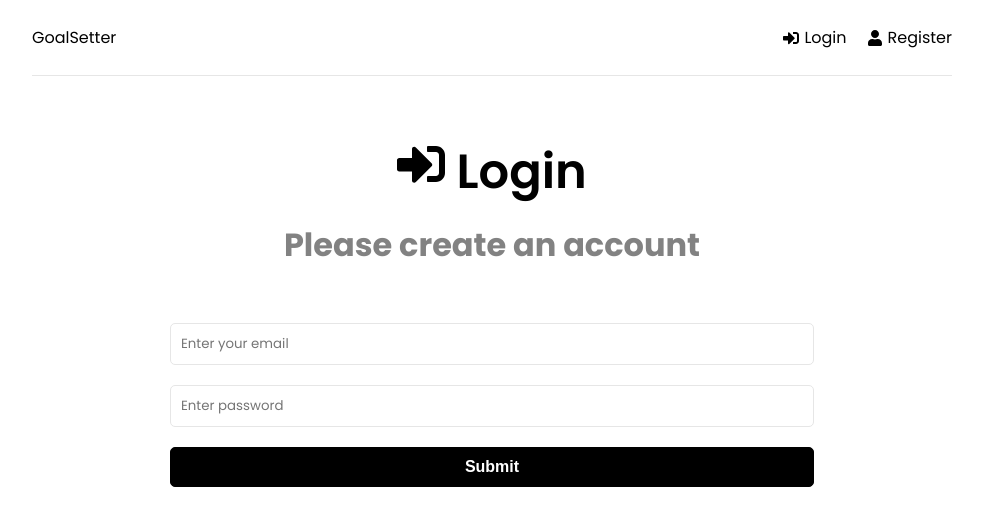
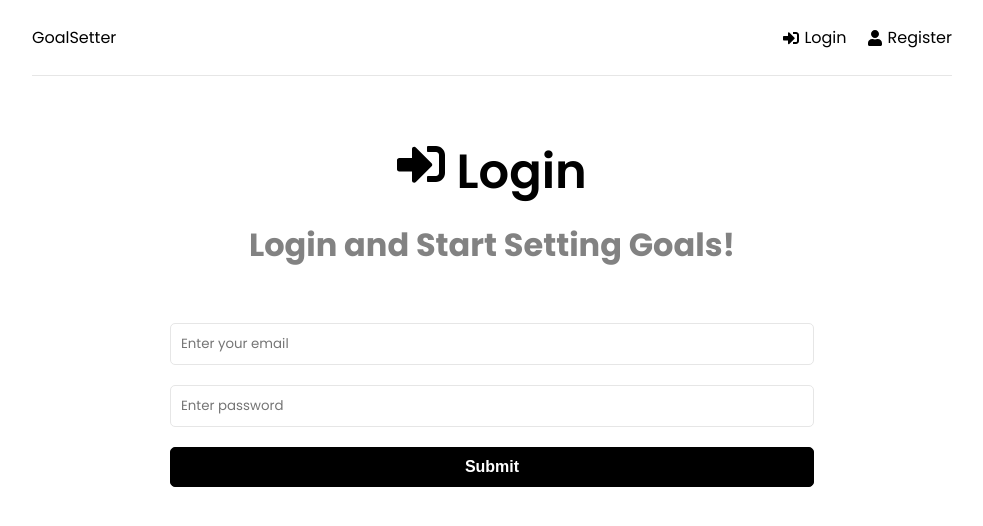
Before and after one commit to ErikBurton/mern-tut, a React (Create React App) app in the folder frontend/: page /login in a window 1280 px wide. Shown: the top 526 px of the page, without its empty margins (148-1131 px from the left). Built offline with nearby package versions, Linux system fonts and the light colour scheme.

Commit message:
Modifies h1 text

```diff
--- a/frontend/src/pages/Login.jsx
+++ b/frontend/src/pages/Login.jsx
@@ -29,7 +29,7 @@
                 <h1>
                     <FaSignInAlt /> Login
                 </h1>
-                <p>Please create an account</p>
+                <p>Login and Start Setting Goals!</p>
             </section>
 
             <section className='form'>
```
